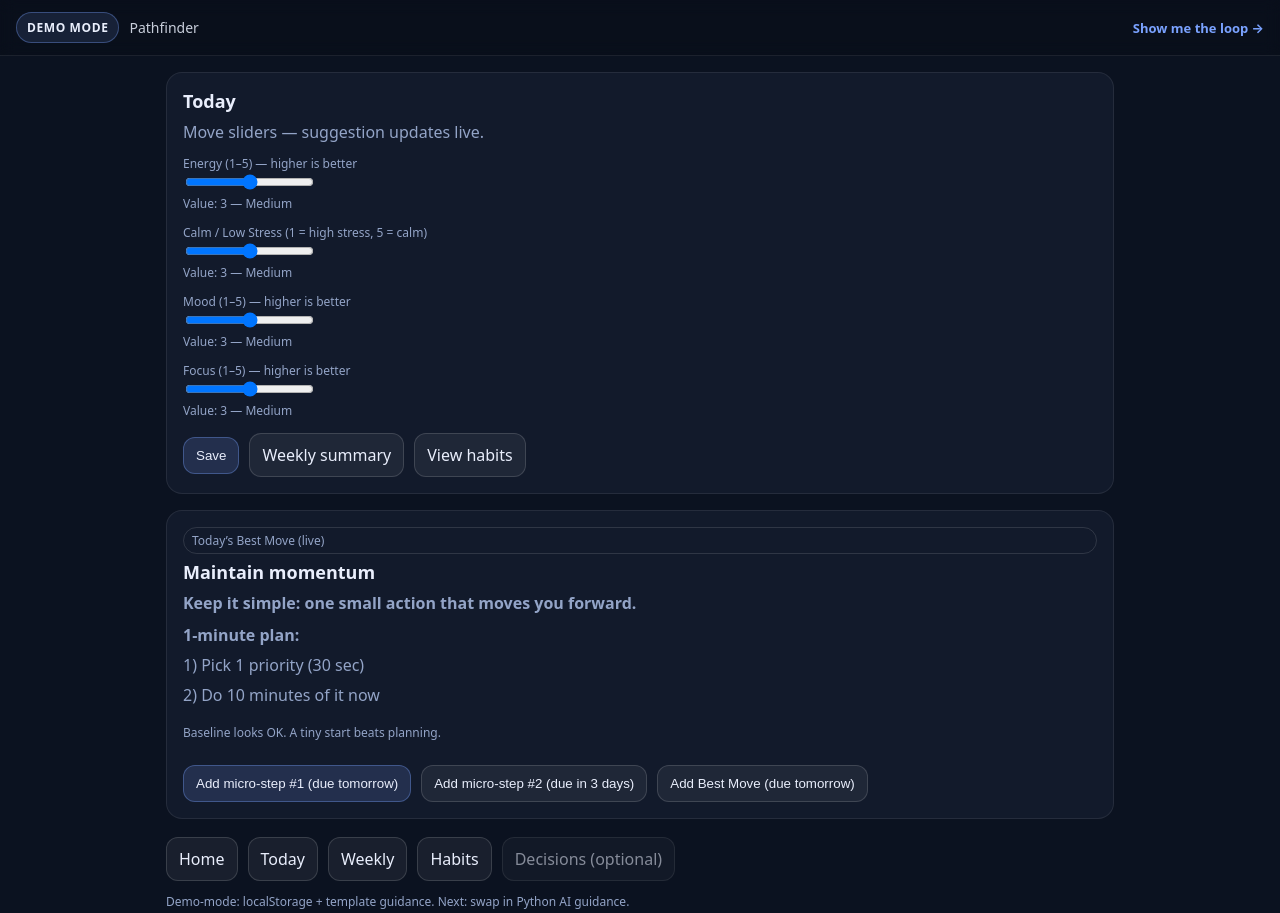
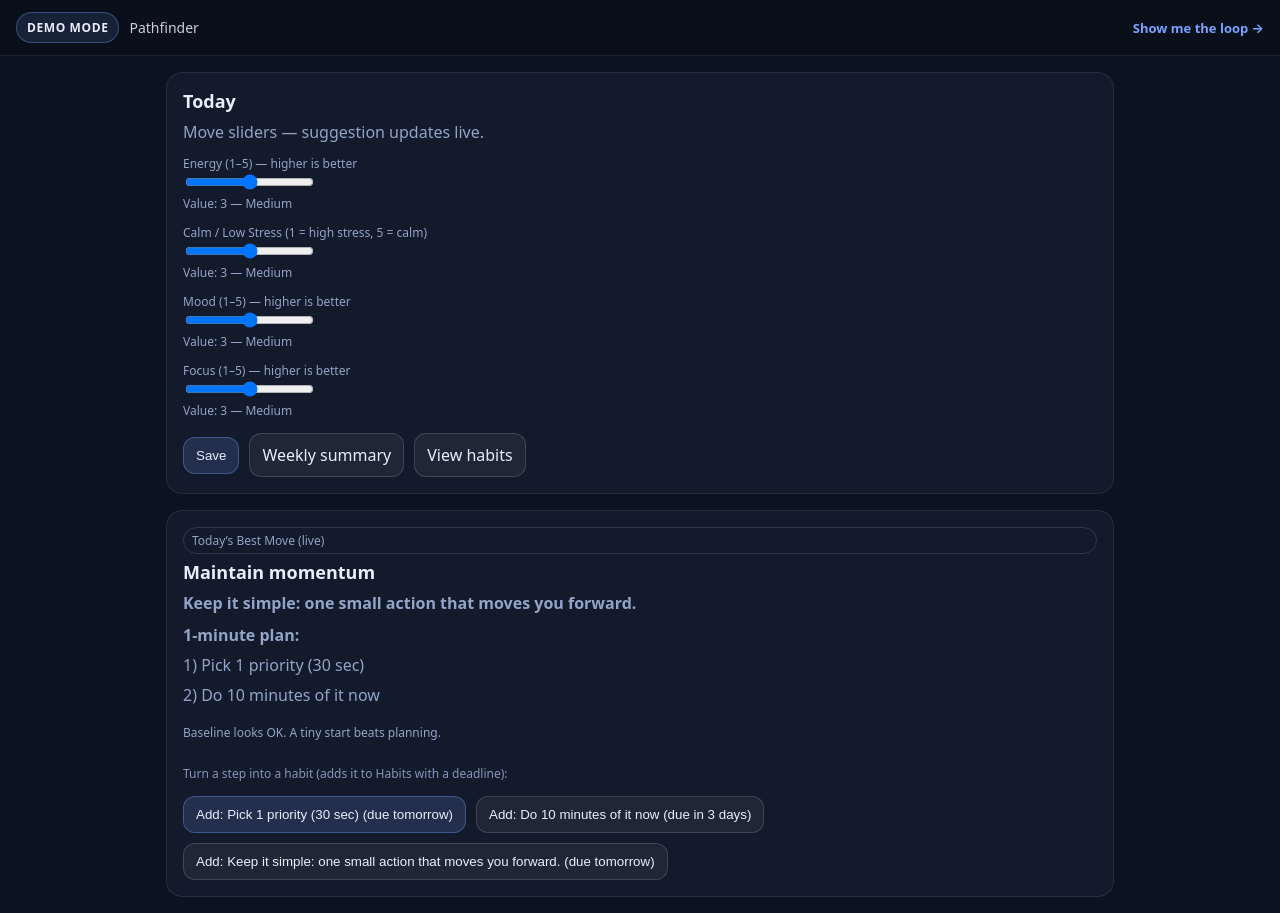
Before and after one commit to foliveira18/pathfinder-demo, a Next.js app: page /today in a window 1280 px wide. Shown: the top 913 px of the page. Built offline with nearby package versions, Linux system fonts and the light colour scheme.

Commit message:
Rename micro-step buttons to action text

```diff
--- a/app/today/page.tsx
+++ b/app/today/page.tsx
@@ -138,7 +138,7 @@ export default function Today() {
     (e: React.ChangeEvent<HTMLInputElement>) =>
       setPulse((p) => ({ ...p, [k]: Number(e.target.value) }));
 
-  // ✅ LIVE suggestion (changes as sliders move)
+  // Live suggestion (changes as sliders move)
   const liveSuggestion = useMemo(() => suggestFromPulse(pulse), [pulse]);
 
   const submit = () => {
@@ -148,7 +148,7 @@ export default function Today() {
     setSavedAt(Date.now());
   };
 
-  // ✅ Send chosen text to Habits, unique sid each click
+  // Send chosen text to Habits, unique sid each click
   const pushHabit = (text: string, dueYYYYMMDD: string) => {
     const sid = `${Date.now().toString(36)}-${Math.random().toString(36).slice(2, 8)}`;
     router.push(
@@ -213,14 +213,32 @@ export default function Today() {
         </div>
 
         <div className="row" style={{ marginTop: 12, gap: 10, flexWrap: "wrap" }}>
-          <button className="btn btnPrimary" onClick={() => pushHabit(liveSuggestion.microSteps[0], dueTomorrow)}>
-            Add micro-step #1 (due tomorrow)
+          <div className="small" style={{ width: "100%", marginBottom: 4, opacity: 0.9 }}>
+            Turn a step into a habit (adds it to Habits with a deadline):
+          </div>
+
+          <button
+            className="btn btnPrimary"
+            onClick={() => pushHabit(liveSuggestion.microSteps[0], dueTomorrow)}
+            aria-label={`Add habit: ${liveSuggestion.microSteps[0]} (due tomorrow)`}
+          >
+            Add: {liveSuggestion.microSteps[0]} (due tomorrow)
           </button>
-          <button className="btn" onClick={() => pushHabit(liveSuggestion.microSteps[1], dueIn3Days)}>
-            Add micro-step #2 (due in 3 days)
+
+          <button
+            className="btn"
+            onClick={() => pushHabit(liveSuggestion.microSteps[1], dueIn3Days)}
+            aria-label={`Add habit: ${liveSuggestion.microSteps[1]} (due in 3 days)`}
+          >
+            Add: {liveSuggestion.microSteps[1]} (due in 3 days)
           </button>
-          <button className="btn" onClick={() => pushHabit(liveSuggestion.bestMove, dueTomorrow)}>
-            Add Best Move (due tomorrow)
+
+          <button
+            className="btn"
+            onClick={() => pushHabit(liveSuggestion.bestMove, dueTomorrow)}
+            aria-label={`Add habit: ${liveSuggestion.bestMove} (due tomorrow)`}
+          >
+            Add: {liveSuggestion.bestMove} (due tomorrow)
           </button>
         </div>
       </div>
```
